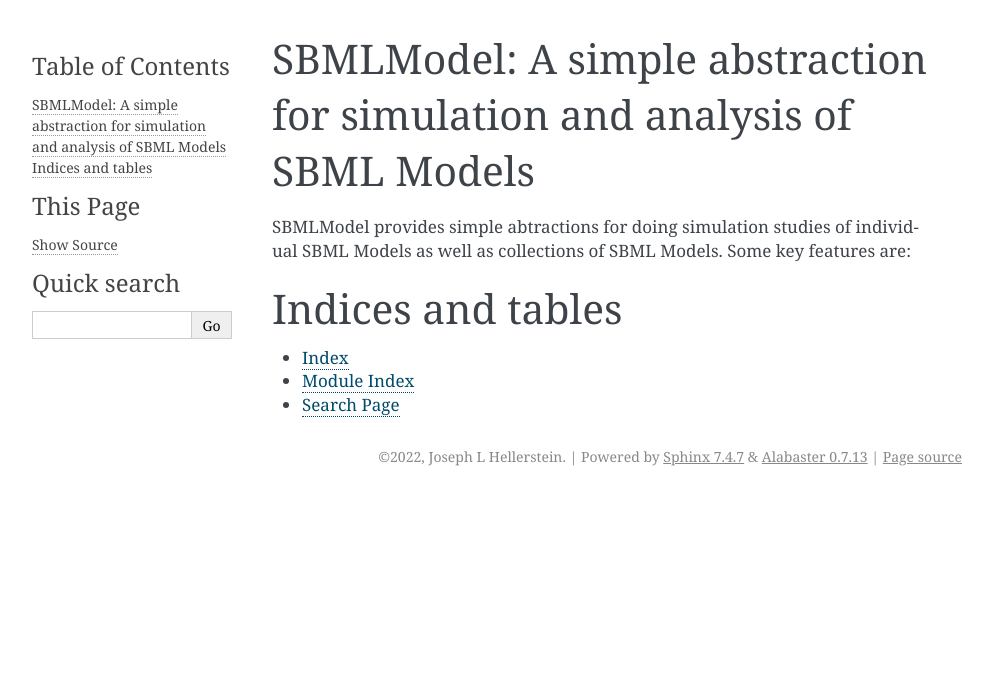
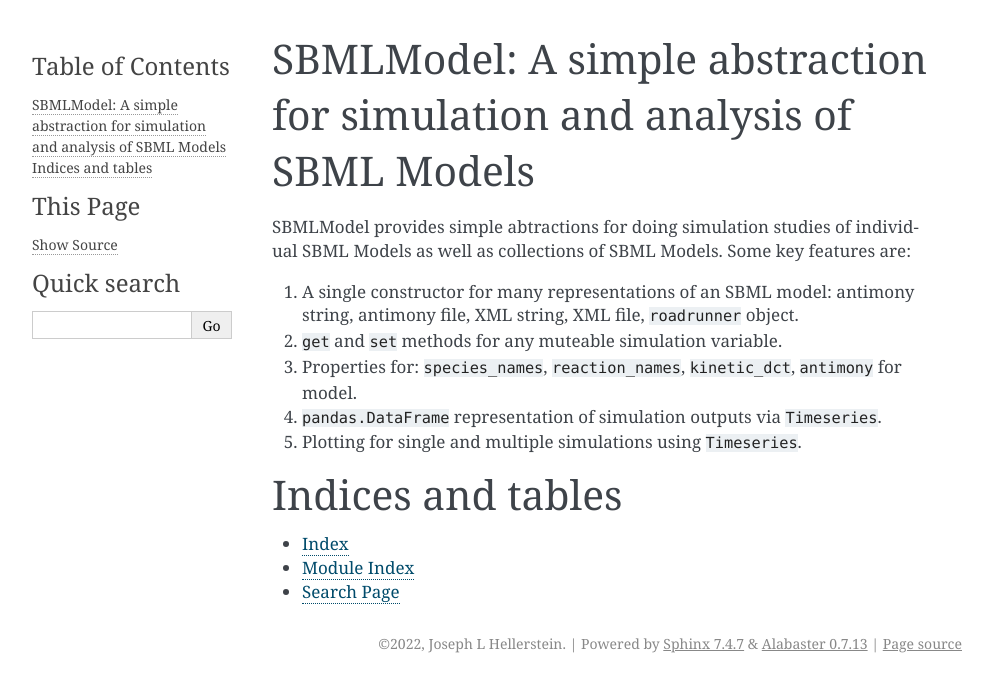
Before and after one commit to ModelEngineering/SBMLModel, a Sphinx documentation site: the page built from docs/source/index.rst, in a window 1280 px wide. Shown: the top 692 px of the page, without its empty margins (148-1141 px from the left). Built offline with Sphinx 7.4.7, drawn with Linux system fonts in a browser that asks for light colours.

Commit message:
Complete refactor of analyzeSBML to SBMLModel

```diff
--- a/docs/source/conf.py
+++ b/docs/source/conf.py
@@ -6,7 +6,7 @@
 # -- Project information -----------------------------------------------------
 # https://www.sphinx-doc.org/en/master/usage/configuration.html#project-information
 
-project = 'analyzeSBML'
+project = 'SBMLModel'
 copyright = '2022, Joseph L Hellerstein'
 author = 'Joseph L Hellerstein'
 release = '0.0.1'
--- a/docs/source/index.rst
+++ b/docs/source/index.rst
@@ -9,6 +9,12 @@
 SBMLModel provides simple abtractions for doing simulation studies of individual
 SBML Models as well as collections of SBML Models.
 Some key features are:
+
+#. A single constructor for many representations of an SBML model: antimony string, antimony file, XML string, XML file, ``roadrunner`` object.
+#. ``get`` and ``set`` methods for any muteable simulation variable.
+#. Properties for: ``species_names``, ``reaction_names``, ``kinetic_dct``, ``antimony`` for model.
+#. ``pandas.DataFrame`` representation of simulation outputs via ``Timeseries``.
+#. Plotting for single and multiple simulations using ``Timeseries``.
 
 
 
```
Also changed, not shown: 1 other file.
